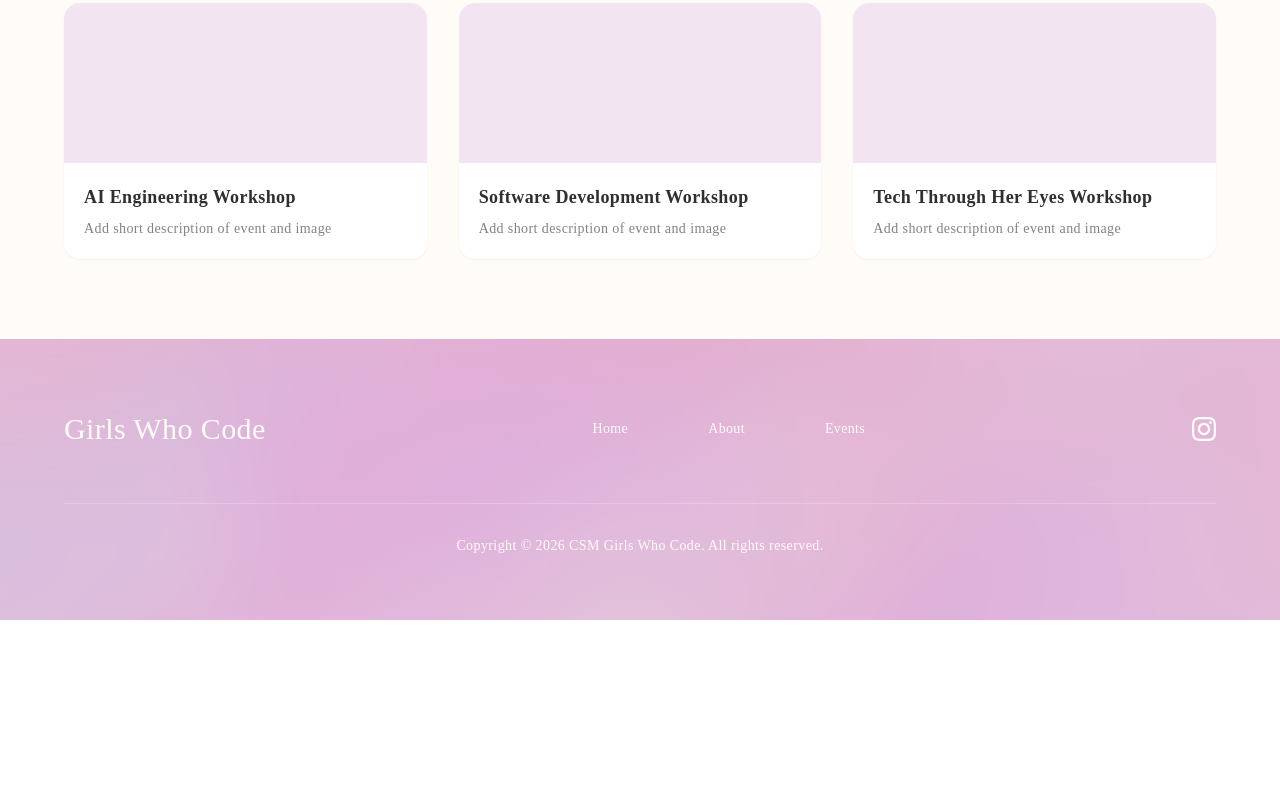
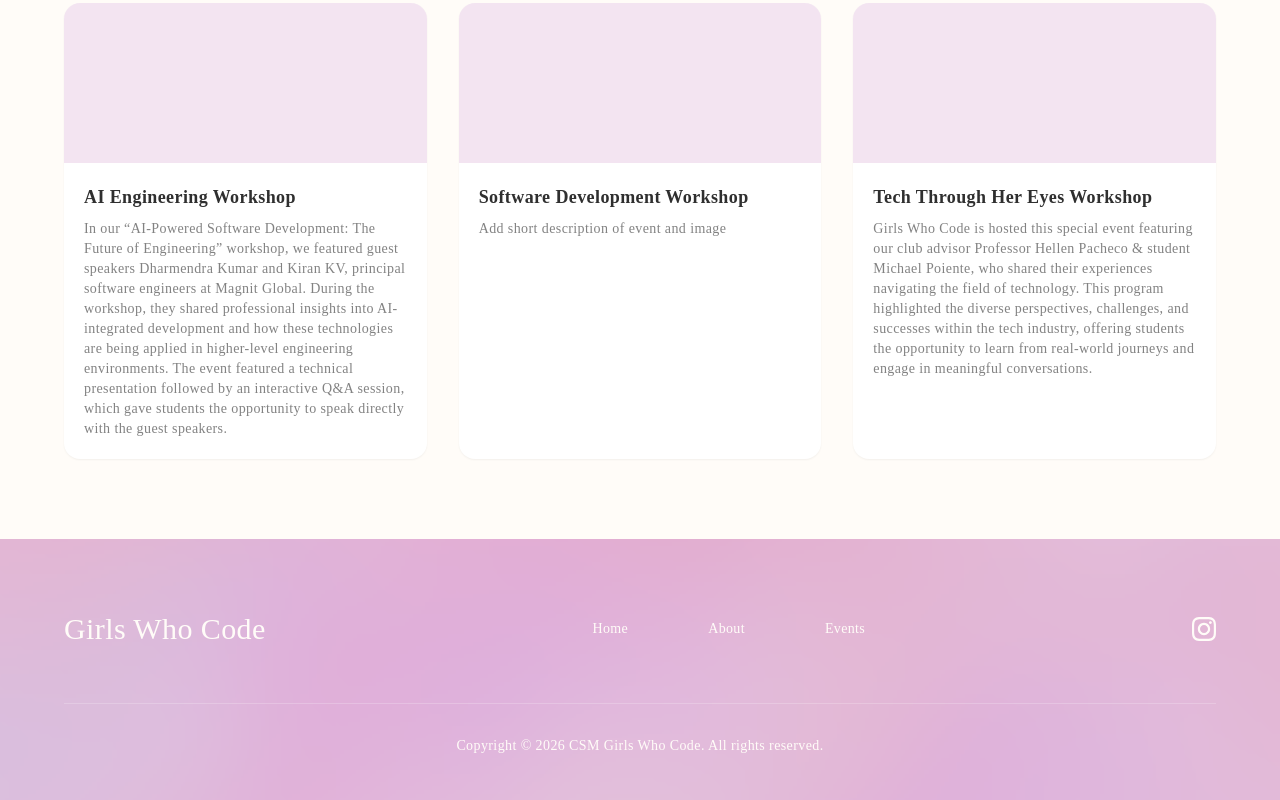
Before and after one commit to CSM-Girls-Who-Code/club-website, a React (Vite) app in the folder frontend/: page / in a window 1280 px wide. Shown: the part 1243-2043 px from the top of the page. Before the commit the page ends 1863 px from the top, so only its background shows below. Built offline with nearby package versions, Linux system fonts and the light colour scheme; the HTML template or start-up script is replaced by a standard one; a web font is replaced by a local one.

Commit message:
added descriptions

```diff
--- a/frontend/src/components/EventsDisplay.tsx
+++ b/frontend/src/components/EventsDisplay.tsx
@@ -2,7 +2,7 @@ export default function EventsDisplay() {
     const workshops = [
         {
             title: "AI Engineering Workshop",
-            description: "Add short description of event and image",
+            description: "In our “AI-Powered Software Development: The Future of Engineering” workshop, we featured guest speakers Dharmendra Kumar and Kiran KV, principal software engineers at Magnit Global. During the workshop, they shared professional insights into AI-integrated development and how these technologies are being applied in higher-level engineering environments. The event featured a technical presentation followed by an interactive Q&A session, which gave students the opportunity to speak directly with the guest speakers. ",
         },
         {
             title: "Software Development Workshop",
@@ -10,7 +10,7 @@ export default function EventsDisplay() {
         },
         {
             title: "Tech Through Her Eyes Workshop",
-            description: "Add short description of event and image",
+            description: "Girls Who Code is hosted this special event featuring our club advisor Professor Hellen Pacheco & student Michael Poiente, who shared their experiences navigating the field of technology. This program highlighted the diverse perspectives, challenges, and successes within the tech industry, offering students the opportunity to learn from real-world journeys and engage in meaningful conversations.",
         },
     ];
 
```
